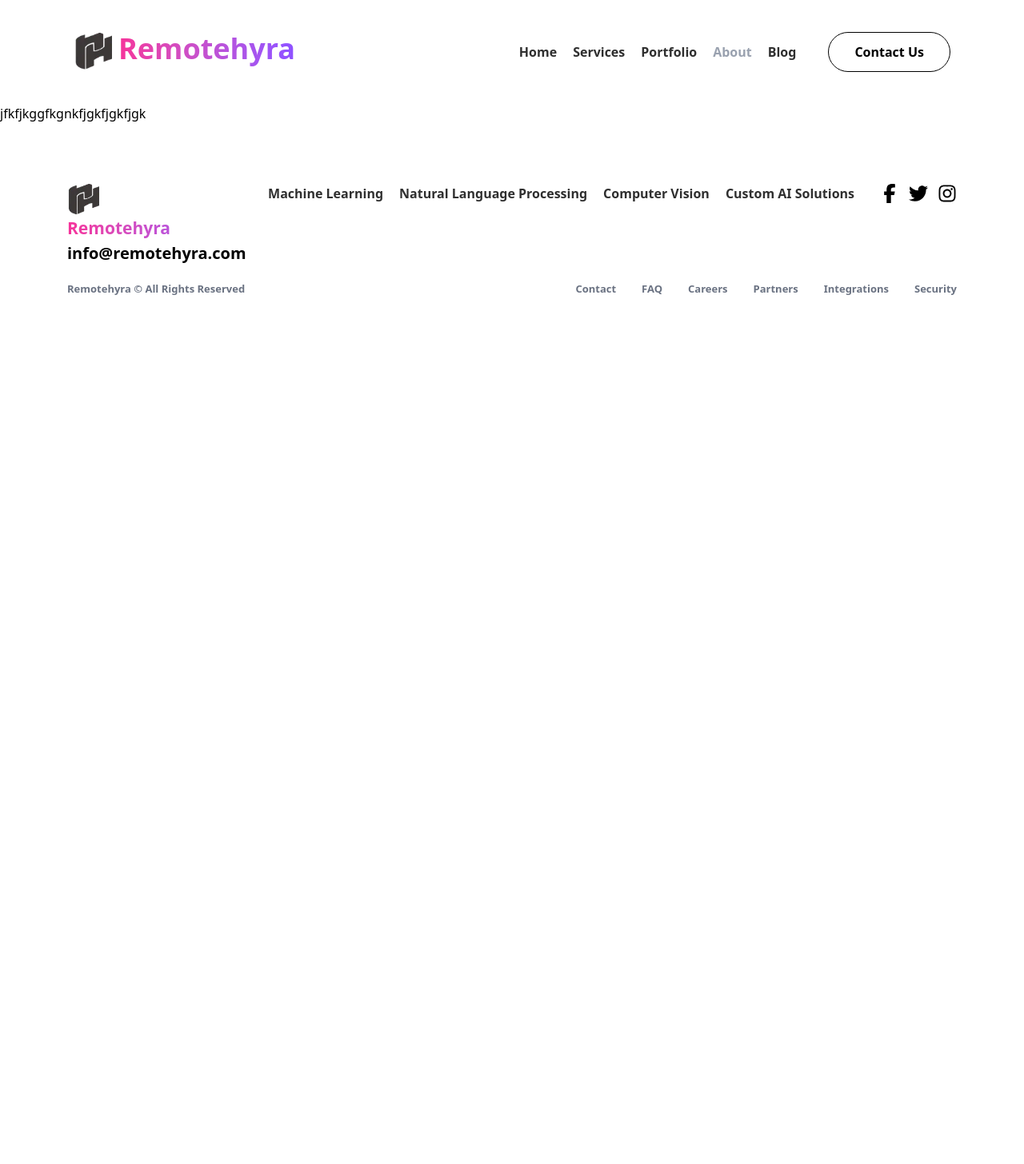
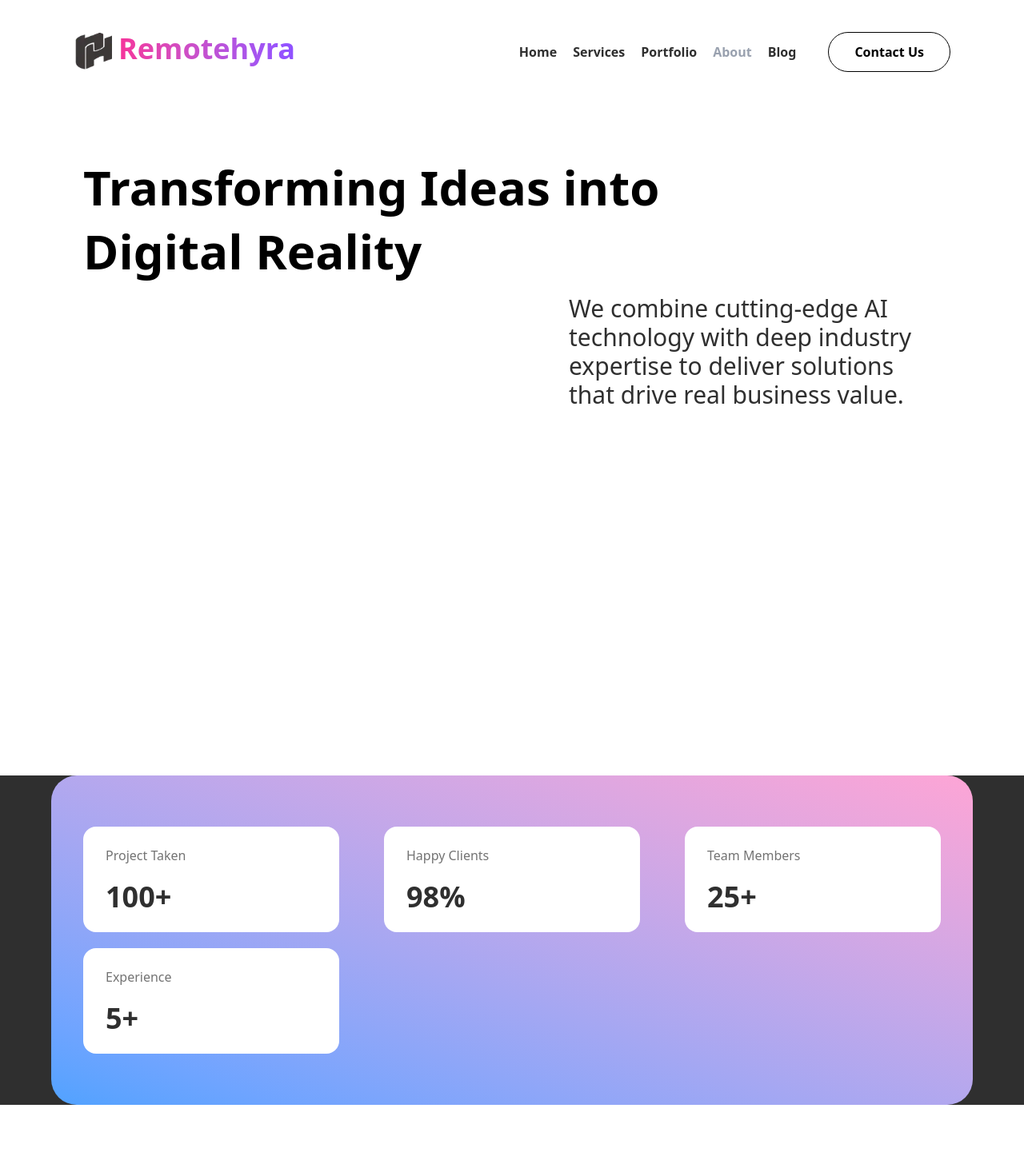
Before and after one commit to TaiyabaBhatti/Remotehyra-Site, a React (Vite) app: page /about in a window 1280 px wide. Shown: the top 1456 px of the page at 80% size. Before the commit the page ends 800 px from the top, so only its background shows below. Built offline with nearby package versions, Linux system fonts and the light colour scheme.

Commit message:
updated and added About Page

```diff
--- a/package.json
+++ b/package.json
@@ -16,6 +16,7 @@
     "react-dom": "^19.0.0",
     "react-hook-form": "^7.56.2",
     "react-icons": "^5.5.0",
+    "react-lottie": "^1.2.10",
     "react-router-dom": "^7.5.2",
     "swiper": "^11.2.6",
     "tailwindcss": "^4.1.4"
--- a/src/components/Header.jsx
+++ b/src/components/Header.jsx
@@ -1,89 +1,75 @@
-
- import Button from "./ui/Button"
-import TabLink from "./ui/TabLink"
- import { Link } from "react-router-dom"
+import Button from "./ui/Button";
+import TabLink from "./ui/TabLink";
+import { Link } from "react-router-dom";
 import { FaBars } from "react-icons/fa6";
 import LogoBox from "./ui/LogoBox";
 import { useEffect, useState } from "react";
 import Menu from "./ui/Menu";
 
-
-
- export default function Header({}){
-
+export default function Header({}) {
   // state for toggle between hide and open hamburger menu
 
-    const [toggle,settoggle] = useState(false);
+  const [toggle, settoggle] = useState(false);
 
+  useEffect(() => {
+    const handleSideMenuResize = () => {
+      if (window.innerWidth > 950) {
+        settoggle(false);
+      }
+    };
 
-useEffect(()=>{
-
-const handleSideMenuResize = ()=>{
-
-if(window.innerWidth > 950){
-settoggle(false)
-}
-
-}
-
-window.addEventListener('resize',handleSideMenuResize)
+    window.addEventListener("resize", handleSideMenuResize);
 
     return () => {
-    window.removeEventListener('resize',handleSideMenuResize)
-}
-
-
-},[])
-
-
+      window.removeEventListener("resize", handleSideMenuResize);
+    };
+  }, []);
 
   const toggleFun = () => {
-
-if(toggle){
-settoggle(false)
+    if (toggle) {
+      settoggle(false);
+    } else {
+      settoggle(true);
     }
-
-else{
-    settoggle(true)
-}
-    }
-
-
+  };
 
   return (
-
     <>
-        <header id="navbar" className=" bg-white relative z-50">
-
+      <header id="navbar" className=" bg-white  z-50">
         <div className="same-spacing flex flex-row items-center justify-between py-10 px-7 max-w-6xl m-auto  h-full max-desktop-s4:max-w-4xl">
-
           <div className="flex flex-row items-center   w-full gap-x-10    justify-between">
-                <LogoBox text_size="text-4xl" logo_size="size-12" properties="flex-row gap-x-2"/>
+            <LogoBox
+              text_size="text-4xl"
+              logo_size="size-12"
+              properties="flex-row gap-x-2"
+            />
 
             <div className=" flex flex-row gap-x-10 max-tablet-lg1:gap-x-4 font-semibold items-center">
               <nav className=" text-black flex max-tablet-lg1:hidden flex-row items-center gap-x-5">
-
                 <TabLink text="Home" path="/home" />
-            <TabLink text="Services" path="/services"/>
-            <TabLink text="Portfolio" path="portfolio"/>
-            <TabLink text="About" path="/about"/>
-            <TabLink text="Blog" path="blog"/>
-
+                <TabLink text="Services" path="/services" />
+                <TabLink text="Portfolio" path="portfolio" />
+                <TabLink text="About" path="/about" />
+                <TabLink text="Blog" path="blog" />
               </nav>
 
               {/* hidden menu icon */}
-        <button onClick={toggleFun} className="text-2xl max-tablet-lg1:flex hidden relative
+              <button
+                onClick={toggleFun}
+                className="text-2xl max-tablet-lg1:flex hidden relative
     bg-linear-to-r
             from-[#BC01FF]
             to-[#46178f]
             text-white
         size-14 max-mobile-s1:size-10 max-mobile-s1:text-lg  items-center justify-center rounded-full
     p-2
-    ">
-          <FaBars/>
+    "
+              >
+                <FaBars />
               </button>
 
-<Button properties="nav-content max-tablet-s1:hidden border-[1px]
+              <Button
+                properties="nav-content max-tablet-s1:hidden border-[1px]
            py-3
            hover:bg-linear-to-r
                 hover:from-[#BC01FF]
@@ -91,23 +77,16 @@ else{
                  hover:border-0
                  hover:text-white
 
-          z-50" text="Contact Us" path="/contact-us"/>
+          z-50"
+                text="Contact Us"
+                path="/contact-us"
+              />
             </div>
           </div>
-
-
-
         </div>
       </header>
 
- {toggle && <Menu toggleStatus={toggle}/>
-
+      {toggle && <Menu toggleStatus={toggle} />}
+    </>
+  );
 }
-
-
-
-
-    </>
-    )
-
-     }
--- a/src/components/ui/Headline.jsx
+++ b/src/components/ui/Headline.jsx
@@ -1,10 +1,12 @@
-import React from 'react'
+import React from "react";
 
-export default function Headline({title,subtitle,properties}) {
+export default function Headline({ title, subtitle, properties }) {
   return (
-    <div className={`max-w-2xl m-auto text-center mb-20 space-y-2.5 ${properties} `} >
-      <h1 className='text-5xl  text-darkbrown font-bold heading'>{title}</h1>
-      <p className='text-lg text-hoverGray font-semibold desc'>{subtitle}</p>
+    <div
+      className={`max-w-2xl m-auto text-center mb-20 space-y-3.5 ${properties} `}
+    >
+      <h1 className="text-5xl  text-darkbrown font-bold heading">{title}</h1>
+      <p className="text-lg text-hoverGray font-semibold desc">{subtitle}</p>
     </div>
-  )
+  );
 }
--- a/src/index.css
+++ b/src/index.css
@@ -1,48 +1,43 @@
 @import "tailwindcss";
-
 
 :root {
   font-family: system-ui, Avenir, Helvetica, Arial, sans-serif;
-
-
 
   -webkit-font-smoothing: antialiased;
   -moz-osx-font-smoothing: grayscale;
 }
 
-@theme{
+@theme {
+  --breakpoint-desktop-s1: 1024px;
+  --breakpoint-desktop-s2: 1032px;
+  --breakpoint-desktop-s3: 1130px;
+  --breakpoint-desktop-s4: 1042px;
+  --breakpoint-desktop-lg1: 1146px;
+  --breakpoint-desktop-lg2: 1160px;
+  --breakpoint-desktop-lg3: 1174px;
+  --breakpoint-desktop-lg4: 1210px;
+  --breakpoint-tablet-lg1: 950px;
+  --breakpoint-tablet-lg2: 988px;
+  --breakpoint-tablet-s1: 710px;
+  --breakpoint-tablet-s2: 800px;
+  --breakpoint-tablet-s3: 872px;
+  --breakpoint-mobile-s1: 470px;
+  --breakpoint-mobile-s2: 524px;
+  --breakpoint-mobile-s3: 407px;
+  --breakpoint-mobile-s4: 360px;
 
---breakpoint-desktop-s1:1024px;
---breakpoint-desktop-s2:1032px;
---breakpoint-desktop-s3:1130px;
---breakpoint-desktop-s4:1042px;
---breakpoint-desktop-lg1:1146px;
---breakpoint-desktop-lg2:1160px;
---breakpoint-desktop-lg3:1174px;
---breakpoint-desktop-lg4:1210px;
---breakpoint-tablet-lg1:950px;
---breakpoint-tablet-lg2:988px;
---breakpoint-tablet-s1:710px;
---breakpoint-tablet-s2:800px;
---breakpoint-tablet-s3:872px;
---breakpoint-mobile-s1:470px;
---breakpoint-mobile-s2:524px;
---breakpoint-mobile-s3:407px;
---breakpoint-mobile-s4:360px;
+  --color-darkbrown: #2f2f2f;
+  --color-hoverGray: #737373;
+  --color-paratextColor: #cdcdc1;
 
---color-darkbrown:#2F2F2F;
---color-hoverGray:#737373;
---color-paratextColor:#CDCDC1;
-
---text-lg:1.125rem;   /* 18px */
---text-sm:0.75rem;  /* 12px */
---text-xsm:0.625rem;
+  --text-lg: 1.125rem; /* 18px */
+  --text-xlg: 1.25rem; /* 18px */
+  --text-sm: 0.75rem; /* 12px */
+  --text-xsm: 0.625rem;
 }
 
-body{
+body {
   overflow-x: hidden;
-
-
 }
 
 /*
@@ -57,29 +52,24 @@ card description: .sub-desc
 
 */
 
-
-
-@media (max-width:405px){
-body .heading{
+@media (max-width: 405px) {
+  body .heading {
     font-size: 2rem !important;
   }
 
-body .desc{
+  body .desc {
     font-size: 1rem !important;
   }
 
-.section-home-carousel h1.heading{
+  .section-home-carousel h1.heading {
     font-size: 20px !important;
   }
-.sub-title{
+  .sub-title {
     font-size: 1.25rem !important;
   }
-.sub-desc{
+  .sub-desc {
     font-size: 1rem !important;
   }
-
-
-
 }
 
 @media (max-width: 470px) {
@@ -89,28 +79,27 @@ font-size: 20px !important;
   }
 }
 
-
-.section-black{
+.section-black {
   background-color: black;
 }
 
-.section-black h1{
+.section-black h1 {
   color: white;
 }
-.section-black p{
+.section-black p {
   color: var(--color-paratextColor);
 }
 
-  .section-white h1{
+.section-white h1 {
   color: var(--color-darkbrown);
 }
-  .section-white p{
+.section-white p {
   color: var(--color-hoverGray);
 }
-  .section-home-carousel p{
+.section-home-carousel p {
   font-size: 16px;
 }
-  .section-home-carousel h1{
+.section-home-carousel h1 {
   font-size: 24px;
 }
 
@@ -119,46 +108,38 @@ color: white;
   } */
 .swiper-pagination {
   width: fit-content !important;
-    left:50px !important;
-
+  left: 50px !important;
 }
 
 @media (max-width: 1032px) {
   .swiper-pagination {
-
-        left:400px !important;
-
+    left: 400px !important;
   }
 }
 
 @media (max-width: 950px) {
   .swiper-pagination {
-         left:calc(50% - 10px) !important;
+    left: calc(50% - 10px) !important;
   }
-   .section-home-carousel{
+  .section-home-carousel {
     margin-bottom: 20px;
   }
 }
 
-
-    .section-black{
+.section-black {
   padding-block: 70px;
 }
 
-
-@media (max-width:640px) {
-  .section-home-carousel h1{
+@media (max-width: 640px) {
+  .section-home-carousel h1 {
     font-size: 20px;
   }
 }
 
-
 /* Hamburger */
 
-
-
-.side-menu{
-  animation-name:slidedown;
+.side-menu {
+  animation-name: slidedown;
   animation-duration: 1s;
 
   animation-fill-mode: forwards;
@@ -169,12 +150,8 @@ font-size: 20px;
   -o-transform: translateY(-110%);
 }
 
-
-
 @keyframes slidedown {
-
-from{
-
+  from {
     transform: translateY(-100%);
     -webkit-transform: translateY(-100%);
     -moz-transform: translateY(-100%);
@@ -182,19 +159,17 @@ from{
     -o-transform: translateY(-100%);
   }
 
-to{
+  to {
     transform: translateY(0);
     -webkit-transform: translateY(0);
     -moz-transform: translateY(0);
     -ms-transform: translateY(0);
     -o-transform: translateY(0);
   }
-
-
 }
 
-@media (max-width:678px) {
-  .same-spacing{
+@media (max-width: 678px) {
+  .same-spacing {
     padding-inline: 18px;
   }
 }
--- a/src/pages/About/AboutPage.jsx
+++ b/src/pages/About/AboutPage.jsx
@@ -1,9 +1,30 @@
-import React from 'react'
+import React from "react";
+import Wrapper from "../../components/ui/Wrapper";
+import Headline from "./Headline";
+import RankingCard from "./RankingCard";
 
 export default function AboutPage() {
   return (
-    <div>
-      jfkfjkggfkgnkfjgkfjgkfjgk
-    </div>
-  )
+    <>
+      <Wrapper properties="max-w-6xl m-auto min-h-screen">
+        <Headline
+          classTitle="section-black"
+          title="Transforming Ideas into
+            Digital Reality"
+          subtitle="We combine cutting-edge AI technology with deep industry expertise to deliver solutions that drive real business value."
+        />
+      </Wrapper>
+
+      <section className="bg-darkbrown">
+        <Wrapper properties="max-w-6xl m-auto bg-gradient-to-tr from-blue-400 to-pink-300 rounded-4xl">
+          <div className="flex flex-row gap-y-5 items-center flex-wrap justify-between">
+            <RankingCard title="Project Taken" numeric="100+" desc="" />
+            <RankingCard title="Happy Clients" numeric="98%" desc="" />
+            <RankingCard title="Team Members" numeric="25+" desc="" />
+            <RankingCard title="Experience" numeric="5+" desc="" />
+          </div>
+        </Wrapper>
+      </section>
+    </>
+  );
 }
--- /dev/null
+++ b/src/pages/About/Headline.jsx
@@ -0,0 +1,14 @@
+import React from "react";
+
+export default function Headline({ title, subtitle, properties }) {
+  return (
+    <div className={` mb-20 space-y-3.5 ${properties} `}>
+      <h1 className="text-6xl max-w-3xl leading-20   text-drakbrown font-bold heading">
+        {title}
+      </h1>
+      <p className="text-3xl ml-auto max-w-[465px] text-darkbrown font-medium desc">
+        {subtitle}
+      </p>
+    </div>
+  );
+}
--- /dev/null
+++ b/src/pages/About/RankingCard.jsx
@@ -0,0 +1,11 @@
+import React from "react";
+
+export default function RankingCard({ title, numeric, desc }) {
+  return (
+    <div className="px-7 py-6 min-w-80 space-y-5 bg-white rounded-2xl">
+      <h6 className="text-base font-medium text-hoverGray">{title}</h6>
+      <h1 className="text-4xl text-darkbrown font-bold">{numeric}</h1>
+      {/* <p className="text-xlg">{desc}</p> */}
+    </div>
+  );
+}
```
Also changed, not shown: src/components/ui/TabLink.jsx (+13 -13 lines), src/routing/PageTitle.jsx (+2 -9 lines), 1 other file (tests, documents, lock files or other folders). Lines whose indentation alone changed are shown as unchanged.
